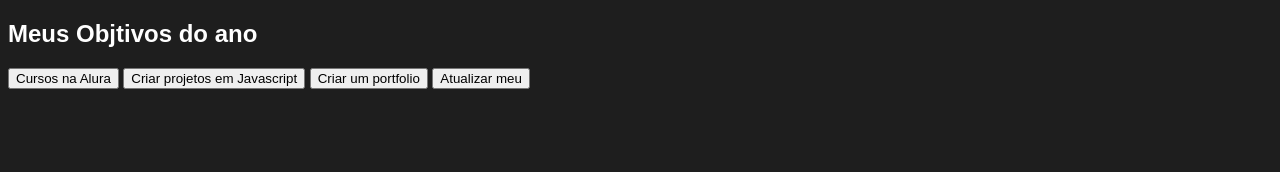
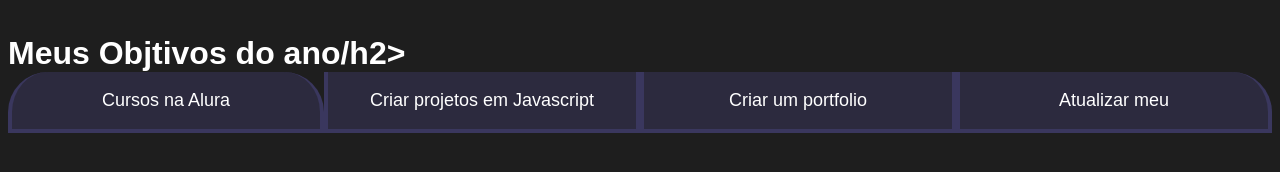
Before and after one commit to feerMariano/repositorio24, a plain HTML site: page index.html in a window 1280 px wide. Drawn offline with Linux system fonts and the light colour scheme.

Commit message:
hhhhhhhh

```diff
--- a/index.html
+++ b/index.html
@@ -8,7 +8,7 @@
 </head>
 <body>
 <section class="conteudo-principal"></section>
-<h2 class="titulo-principal">Meus Objtivos do ano</h2>
+<h2 class="titulo-principal">Meus Objtivos do ano<span></span>/h2>
 <div class="botoes">
   <button class="botao">Cursos na Alura</button>
   <button class="botao">Criar projetos em Javascript</button>
--- a/style.css
+++ b/style.css
@@ -14,3 +14,59 @@ body{
     color: var(--branco);
     font-family: 'Chakra Petch', sans-serif;
 }
+
+
+.conteudo-principal {
+    display: flex;
+    flex-direction: column;
+    justify-content: center;
+    align-items: center;
+    max-width: 1200px;
+    width: 100%;
+    margin: 0 auto;
+}
+
+.titulo-principal {
+    text-align: left;
+    width: 100%;
+    font-size: 32px;
+}
+
+.titulo-principal span {
+    color: var(--verde);
+}
+
+.botao{
+    font-family: "Crakra Petch", sans-serif;
+    background-color: var(--botao-inativo);
+    color: var(--branco);
+    display: flex;
+    justify-content: center;
+    padding: 1em;
+    font-size: 18px;
+    align-items: center;
+    width: 100%;
+    border-bottom: 4px solid var(--botao-ativo);
+    border-left: 4px solid var(--botao-ativo);
+    border-right: 4px solid var(--botao-ativo);
+    border-top: none;
+}
+
+.botao:first-child {
+    border-radius: 40px 40px 0 0;
+}
+.botoes {
+    display: block;
+}
+@media screen and (min-width: 768px) {
+    .botoes {
+        display: flex;
+    }
+
+    .botao:first-child {
+        border-radius: 40px 40px 0 0;
+    }
+    .botao:last-child {
+        border-radius: 0 40px 0 0;
+    }
+}
```
